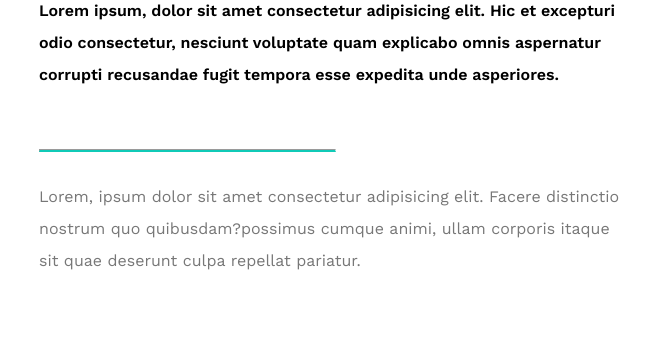
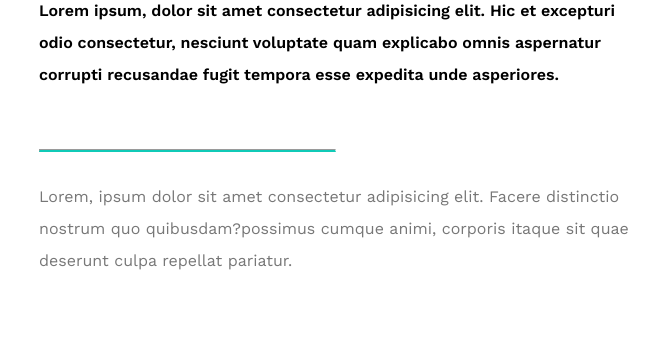
Before and after one commit to a-basuony/HTML-And-CSS-Template-One, a plain HTML site: page index.html in a window 1280 px wide. Shown: the part 3013-3352 px from the top of the page, 581-1248 px from the left. Drawn offline with nearby package versions, Linux system fonts and the light colour scheme; a web font is replaced by a local one.

Commit message:
Update index.html

```diff
--- a/index.html
+++ b/index.html
@@ -183,7 +183,7 @@
                         </p>
                         <hr>
                         <p>
-                            Lorem, ipsum dolor sit amet consectetur adipisicing elit. Facere distinctio nostrum quo quibusdam?possimus cumque animi, ullam corporis
+                            Lorem, ipsum dolor sit amet consectetur adipisicing elit. Facere distinctio nostrum quo quibusdam?possimus cumque animi, corporis
                             itaque sit quae deserunt culpa  repellat pariatur.
                         </p>
                   </div>
```
